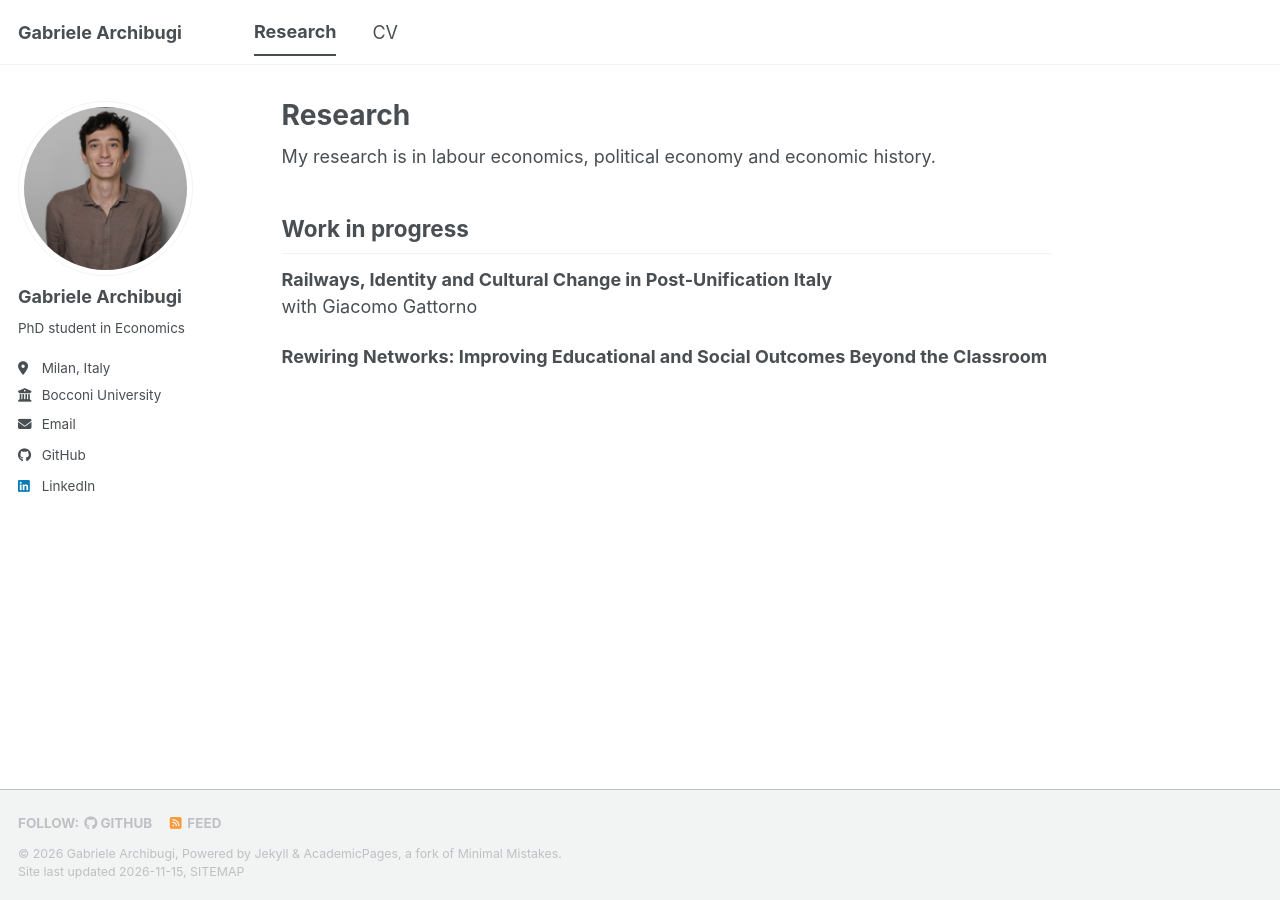
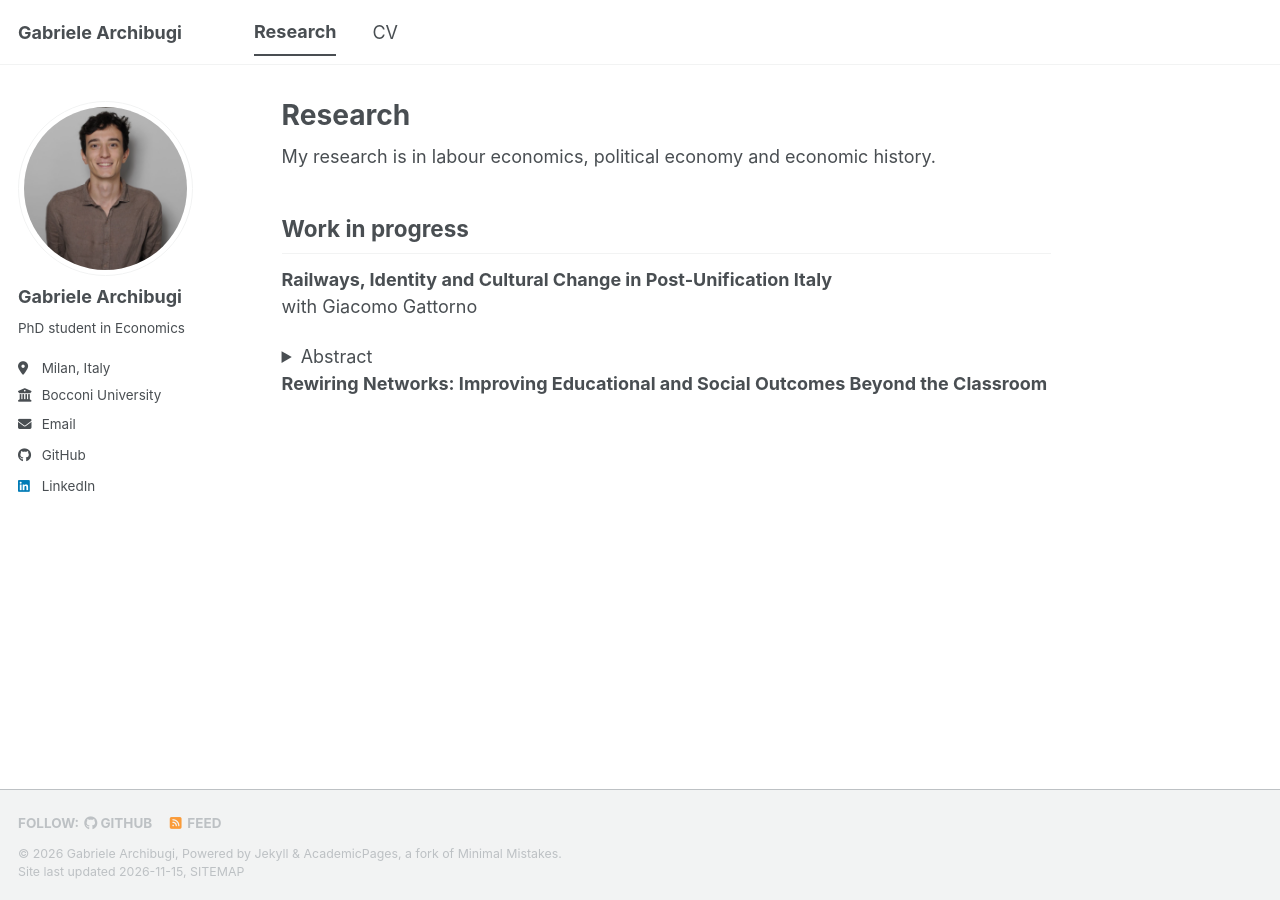
Before and after one commit to garchibugi/garchibugi.github.io, a Jekyll site: the page built from _pages/research.md, in a window 1280 px wide. Built offline with Jekyll 4.4.1, drawn with Linux system fonts in a browser that asks for light colours; a script bundle is joined from its source files by our own code; a style sheet for code colours, icons or effects is not loaded.

Commit message:
Add abstract dropdown to first paper

```diff
--- a/_pages/research.md
+++ b/_pages/research.md
@@ -11,4 +11,9 @@ My research is in labour economics, political economy and economic history.
 **Railways, Identity and Cultural Change in Post-Unification Italy**
 with Giacomo Gattorno
 
+<details>
+<summary>Abstract</summary>
+<p></p>
+</details>
+
 **Rewiring Networks: Improving Educational and Social Outcomes Beyond the Classroom**
```
